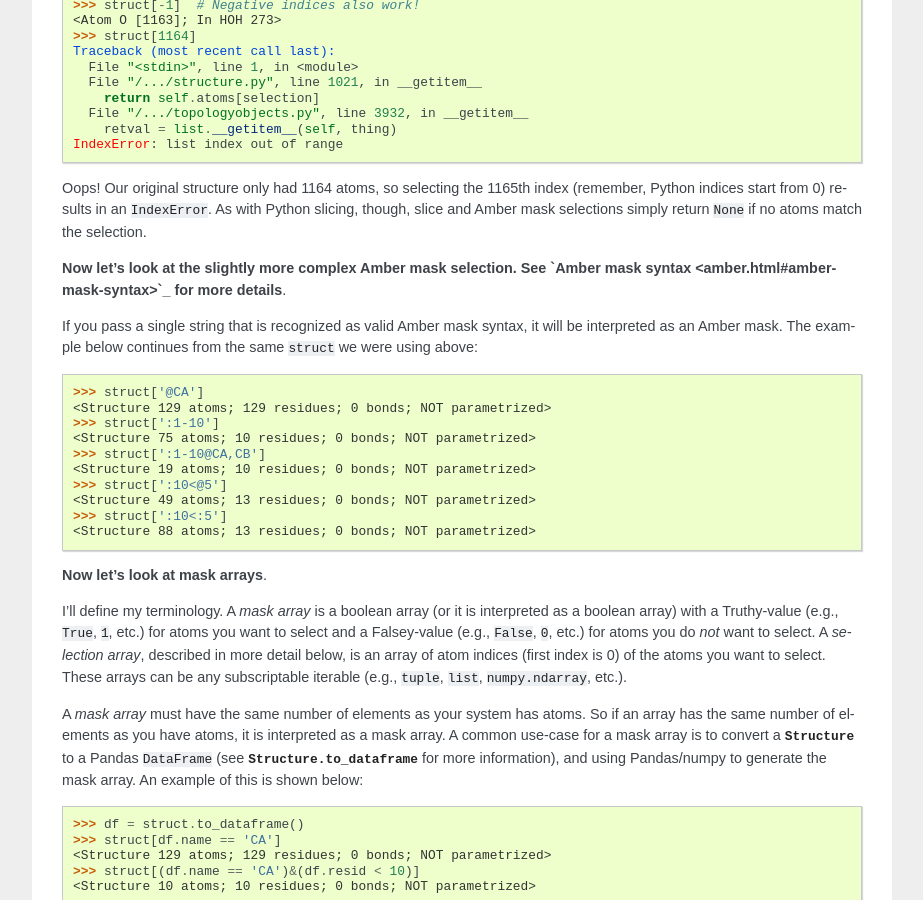
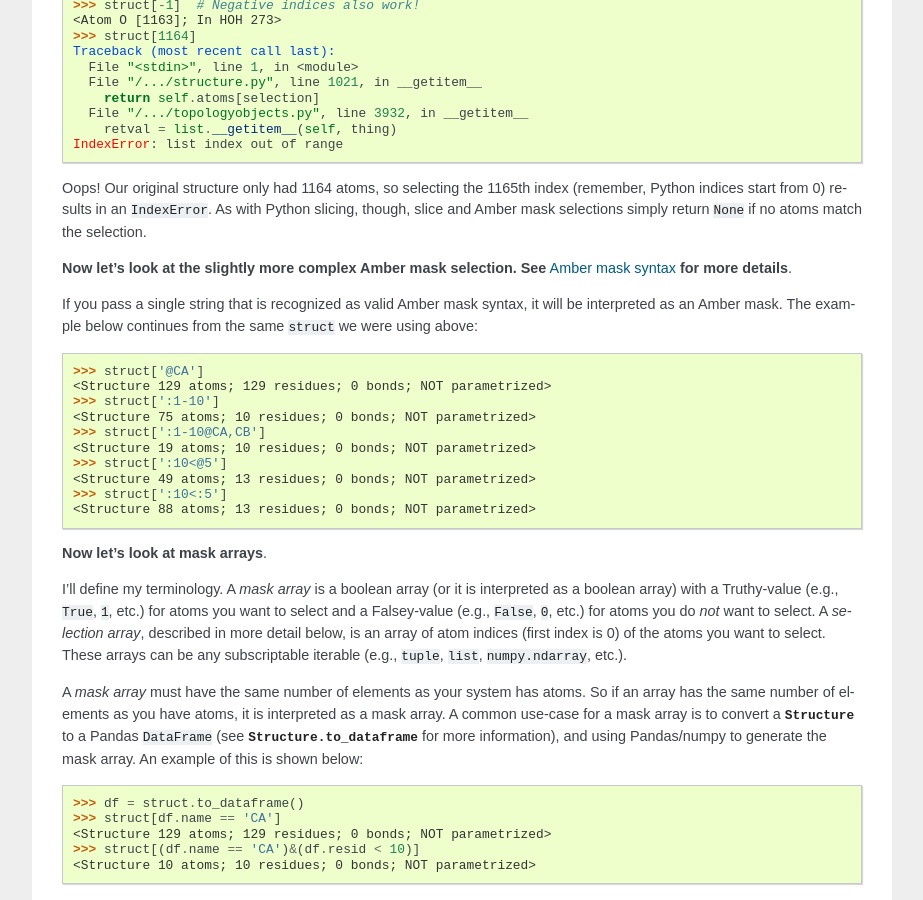
Before and after one commit to ParmEd/ParmEd, a Sphinx documentation site: the page built from doc/structure.rst, in a window 1280 px wide and 900 px high, scrolled down 3443 px. Shown: the whole window, without its empty margins (198-1121 px from the left). Built offline with Sphinx 7.4.7, drawn with Linux system fonts in a browser that asks for light colours.

Commit message:
Fix link.

```diff
--- a/doc/structure.rst
+++ b/doc/structure.rst
@@ -231,8 +231,8 @@ Oops!  Our original structure only had 1164 atoms, so selecting the 1165th index
 Python slicing, though, slice and Amber mask selections simply return ``None``
 if no atoms match the selection.
 
-**Now let's look at the slightly more complex Amber mask selection. See `Amber
-mask syntax <amber.html#amber-mask-syntax>`_ for more details**.
+**Now let's look at the slightly more complex Amber mask selection. See** `Amber
+mask syntax <amber.html#amber-mask-syntax>`_ **for more details**.
 
 If you pass a single string that is recognized as valid Amber mask syntax, it
 will be interpreted as an Amber mask. The example below continues from the same
```
